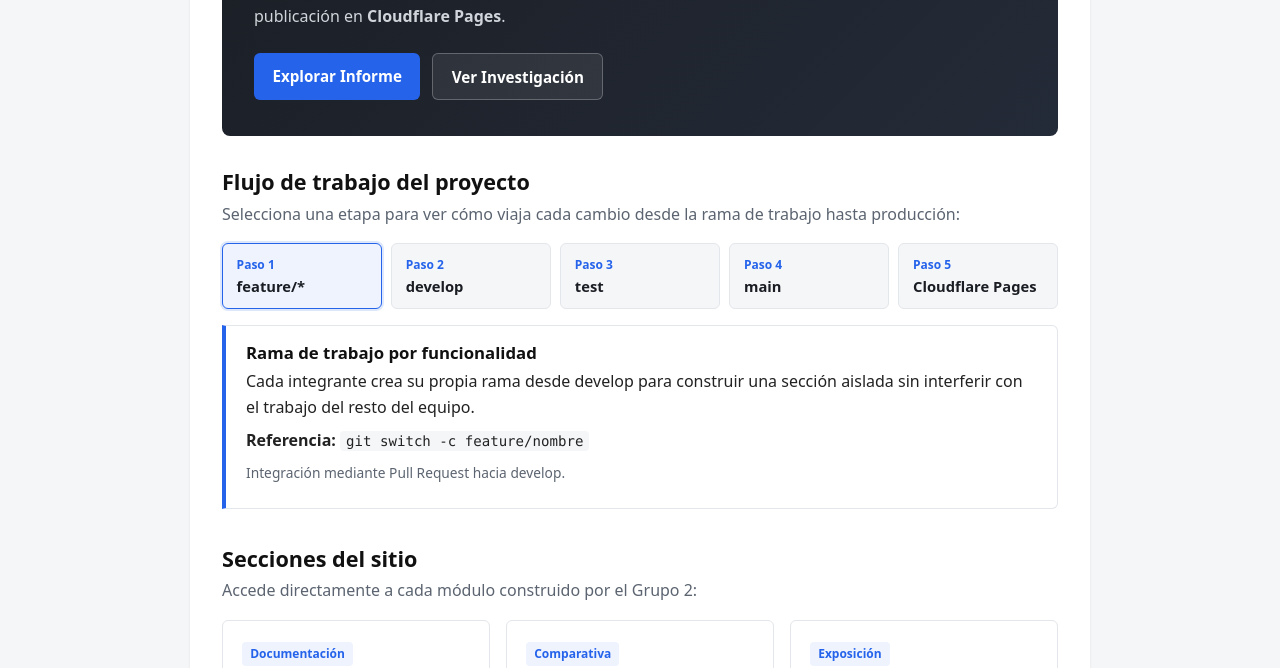
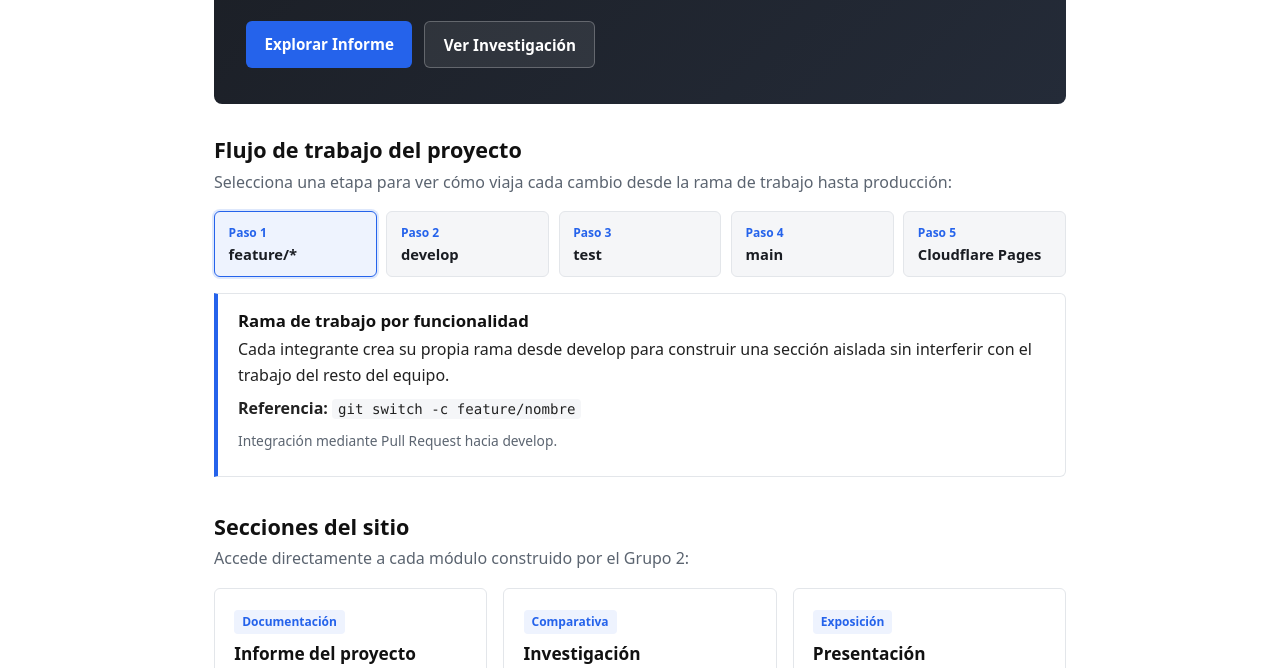
Before and after one commit to Alex280201/versionamiento-web, a website built with Vite: page index.html in a window 1280 px wide. Shown: the part 344-1012 px from the top of the page. Built offline with nearby package versions, Linux system fonts and the light colour scheme.

Commit message:
fix: VER-1 elimina tarjeta de contenido en paginas

```diff
--- a/src/styles/style.css
+++ b/src/styles/style.css
@@ -12,7 +12,7 @@ body {
   font-family: system-ui, -apple-system, 'Segoe UI', Roboto, Helvetica, Arial, sans-serif;
   line-height: 1.6;
   color: #222;
-  background: #f5f6f8;
+  background: #fff;
 }
 
 /* Navbar */
@@ -56,11 +56,8 @@ body {
   flex: 1;
   width: 100%;
   max-width: 900px;
-  margin: 2rem auto;
-  padding: 2rem;
-  background: #fff;
-  border-radius: 6px;
-  box-shadow: 0 1px 3px rgba(0, 0, 0, 0.08);
+  margin: 0 auto;
+  padding: 2rem 1.5rem;
 }
 
 h1,
```
Also changed, not shown: tests/layout.test.js (+14 -0 lines), 1 other file.
